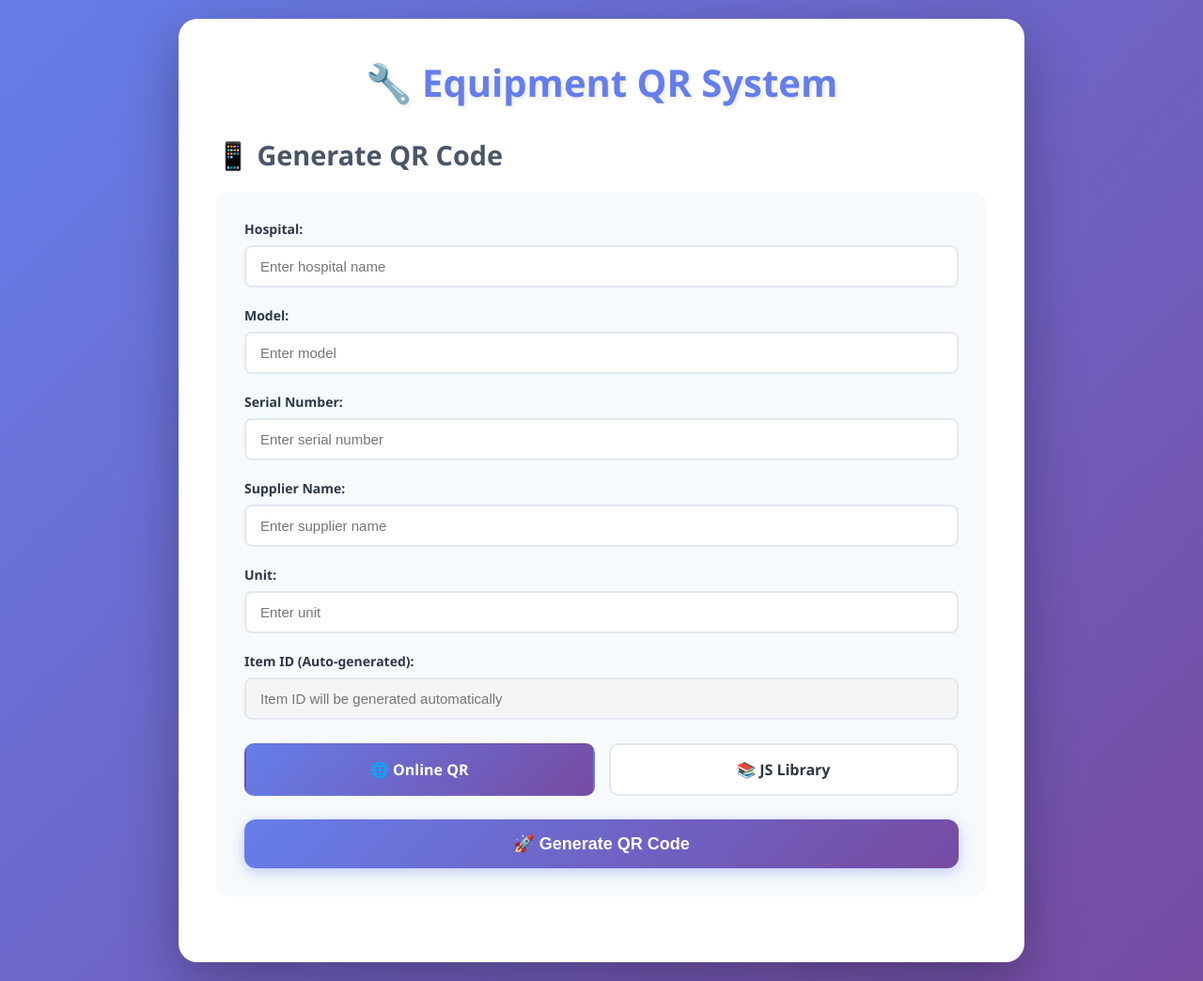
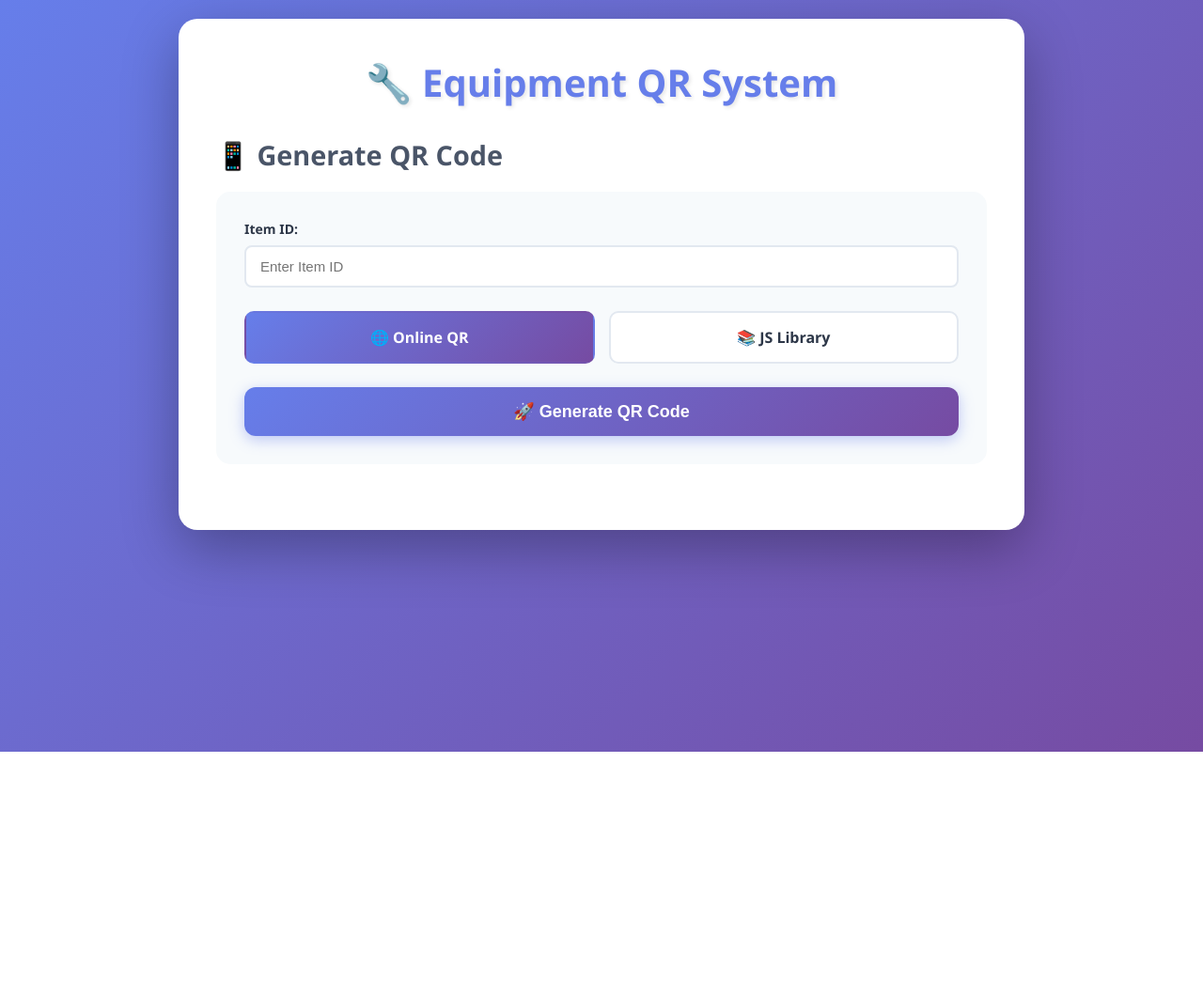
Before and after one commit to VHemantha/biomedQR, a Flask app: page / in a window 1280 px wide. Shown: the whole page at 94% size. After the commit the page ends 800 px from the top, so only its background shows below. Run offline with Flask 3, Linux system fonts and the light colour scheme.

Commit message:
newchange

```diff
--- a/app.py
+++ b/app.py
@@ -252,42 +252,17 @@
 
 @app.route('/generate_qr')
 def generate_qr():
-    """Generate QR code URL"""
-    hospital = request.args.get('hospital', '')
-    unit_code = request.args.get('unit_code', '')
-    serial_number = request.args.get('serial_number', '')
-    supplier_name = request.args.get('supplier_name', '')
-    unit = request.args.get('unit', '')
+    """Generate QR code URL - simplified to only use item_id"""
     item_id = request.args.get('item_id', '')
 
-    if not hospital or not unit_code or not serial_number or not supplier_name or not unit:
-        return jsonify({'error': 'Hospital, Model, Serial Number, Supplier Name, and Unit required'}), 400
+    if not item_id:
+        return jsonify({'error': 'Item ID is required'}), 400
 
-    # Create a datatable record using provided fields
-    datatable_payload = {
-        'itemID': item_id,
-        'productLocation': hospital,   # hospital -> productLocation
-        'productModel': unit_code,     # unit_code -> productModel
-        'productType': '',             # no field provided; leaving empty
-        'serialNumber': serial_number,
-        'supplierName': supplier_name,
-        'unit': unit
-    }
-
-    try:
-        create_datatable_record(datatable_payload)
-    except Exception as e:
-        # Log but do not block QR generation
-        print(f"Failed to create datatable record: {str(e)}")
-
+    # Generate QR URL with only item_id
     qr_url = url_for('equipment_actions',
                      item_id=item_id,
-                     hospital=hospital,
-                     unit_code=unit_code,
-                     serial_number=serial_number,
-                     supplier_name=supplier_name,
-                     unit=unit,
                      _external=True)
+
     return jsonify({'qr_url': qr_url})
 
 if __name__ == '__main__':
--- a/templates/index.html
+++ b/templates/index.html
@@ -11,33 +11,8 @@
 
     <div class="config-section">
         <div class="form-group">
-            <label for="hospital">Hospital:</label>
-            <input type="text" id="hospital" placeholder="Enter hospital name" required>
-        </div>
-
-        <div class="form-group">
-            <label for="unit_code">Model:</label>
-            <input type="text" id="unit_code" placeholder="Enter model" required>
-        </div>
-
-        <div class="form-group">
-            <label for="serial_number">Serial Number:</label>
-            <input type="text" id="serial_number" placeholder="Enter serial number" required>
-        </div>
-
-        <div class="form-group">
-            <label for="supplier_name">Supplier Name:</label>
-            <input type="text" id="supplier_name" placeholder="Enter supplier name" required>
-        </div>
-
-        <div class="form-group">
-            <label for="unit">Unit:</label>
-            <input type="text" id="unit" placeholder="Enter unit" required>
-        </div>
-
-        <div class="form-group">
-            <label for="item_id">Item ID (Auto-generated):</label>
-            <input type="text" id="item_id" placeholder="Item ID will be generated automatically" readonly style="background-color: #f5f5f5;">
+            <label for="item_id">Item ID:</label>
+            <input type="text" id="item_id" placeholder="Enter Item ID" required>
         </div>
 
         <div class="qr-methods">
@@ -72,41 +47,7 @@
 // Initialize on page load
 window.onload = function() {
     initializeMethodSelection();
-    initializeItemIdGeneration();
 };
-
-function initializeItemIdGeneration() {
-    // Get all input fields that contribute to item ID
-    const fields = ['hospital', 'unit_code', 'serial_number', 'supplier_name', 'unit'];
-
-    fields.forEach(fieldId => {
-        const field = document.getElementById(fieldId);
-        if (field) {
-            field.addEventListener('input', generateItemId);
-        }
-    });
-}
-
-function generateItemId() {
-    const hospital = document.getElementById('hospital').value.trim();
-    const unitCode = document.getElementById('unit_code').value.trim();
-    const serialNumber = document.getElementById('serial_number').value.trim();
-    const supplierName = document.getElementById('supplier_name').value.trim();
-    const unit = document.getElementById('unit').value.trim();
-
-    // Generate item ID from first 2 characters of each field
-    const itemId = (hospital.substring(0, 2) +
-                   unitCode.substring(0, 2) +
-                   serialNumber.substring(0, 2) +
-                   supplierName.substring(0, 2) +
-                   unit.substring(0, 2)).toUpperCase();
-
-    // Update the item ID field
-    const itemIdField = document.getElementById('item_id');
-    if (itemIdField) {
-        itemIdField.value = itemId;
-    }
-}
 
 function initializeMethodSelection() {
     const methodBtns = document.querySelectorAll('.method-btn');
@@ -120,27 +61,18 @@
 }
 
 function generateQR() {
-    const hospital = document.getElementById('hospital').value.trim();
-    const unitCode = document.getElementById('unit_code').value.trim();
-    const serialNumber = document.getElementById('serial_number').value.trim();
-    const supplierName = document.getElementById('supplier_name').value.trim();
-    const unit = document.getElementById('unit').value.trim();
     const itemId = document.getElementById('item_id').value.trim();
 
-    if (!hospital || !unitCode || !serialNumber || !supplierName || !unit) {
-        showStatus('Please fill in all fields: Hospital, Model, Serial Number, Supplier Name, and Unit', 'error');
+    if (!itemId) {
+        showStatus('Please enter an Item ID', 'error');
         return;
     }
 
     // Get QR URL from Flask backend
     const params = new URLSearchParams({
-        hospital: hospital,
-        unit_code: unitCode,
-        serial_number: serialNumber,
-        supplier_name: supplierName,
-        unit: unit,
         item_id: itemId
     });
+
     fetch(`/generate_qr?${params.toString()}`)
         .then(response => response.json())
         .then(data => {
@@ -151,7 +83,7 @@
                     generateLibraryQR(data.qr_url, itemId);
                 }
             } else {
-                showStatus('Failed to generate QR URL', 'error');
+                showStatus(data.error || 'Failed to generate QR URL', 'error');
             }
         })
         .catch(error => {
```
